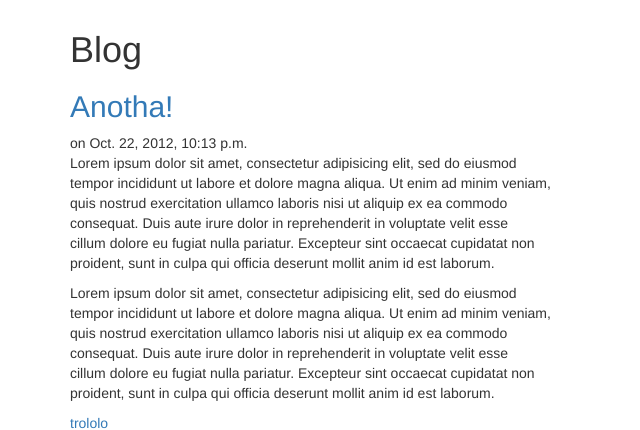
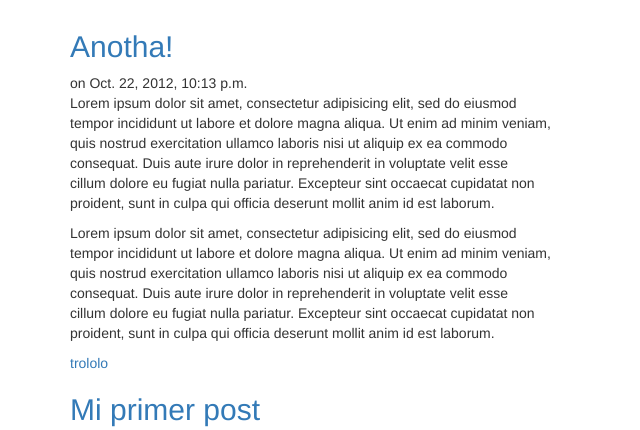
Before and after one commit to jlgarhdez/jlgarcia.me, a Django app: page /blog/ in a window 1280 px wide. Shown: the part 50-480 px from the top of the page, without its empty margins (0-640 px from the left). Run offline with Django 3.2, Linux system fonts and the light colour scheme; data comes from the database, SQL or seed files in the repository; parts of the project's set-up code (start-up, migrations or seed data) failed here and were passed over; some libraries are stand-ins or nearby versions.

Commit message:
Mods de Bootstrap

```diff
--- a/blog/templates/base.html
+++ b/blog/templates/base.html
@@ -45,9 +45,9 @@
           <a class="brand" href="#">Jlgarcia</a>
           <div class="nav-collapse collapse">
             <ul class="nav">
-              <li class="active"><a href="#">Home</a></li>
-              <li><a href="#about">About</a></li>
-              <li><a href="#contact">Blog</a></li>
+              <li><a href="http://jlgarcia.me/">Home</a></li>
+              <li><a href="http://jlgarcia.me/">About</a></li>
+              <li class="active"><a href="http://jlgarcia.me/blog">Blog</a></li>
             </ul>
           </div><!--/.nav-collapse -->
         </div>
@@ -56,7 +56,6 @@
 
     <div class="container">
 
-      <h1>Blog</h1>
 		{% block content %}
 		{% endblock %}
 
```
